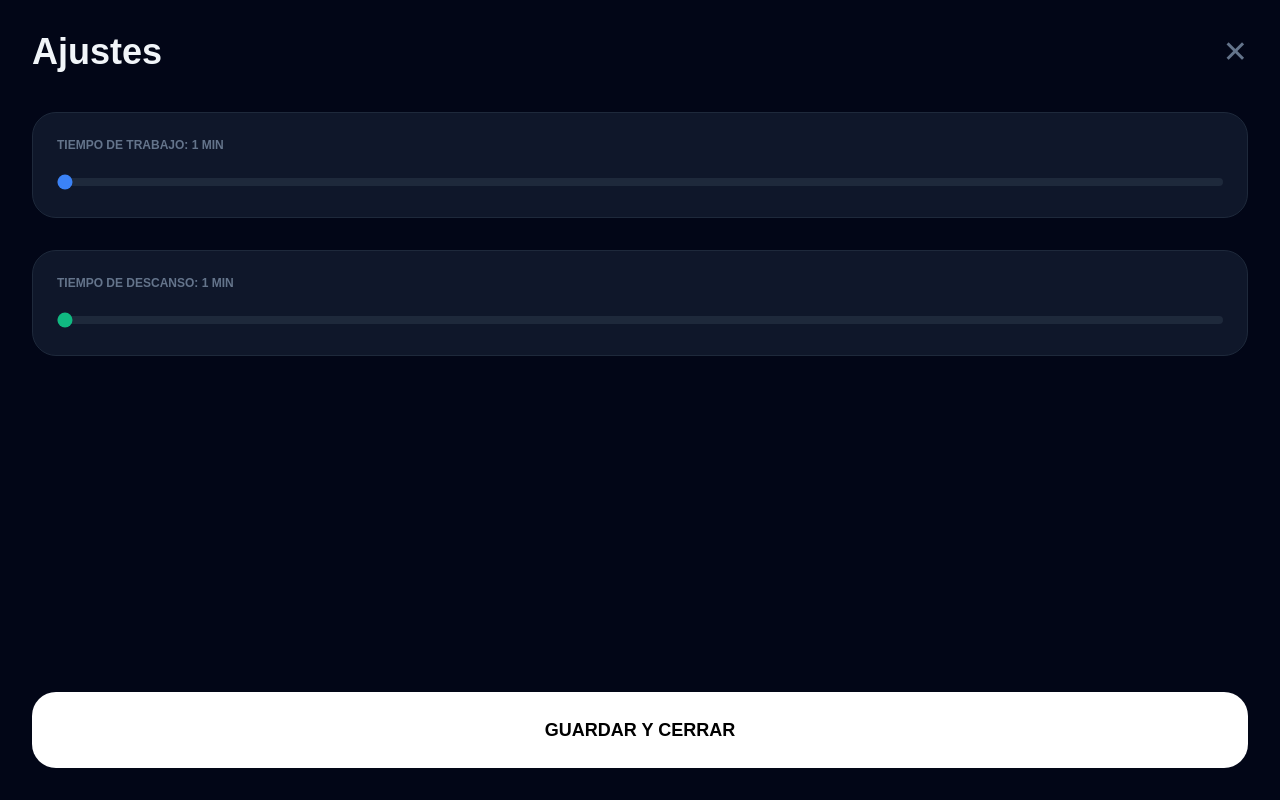
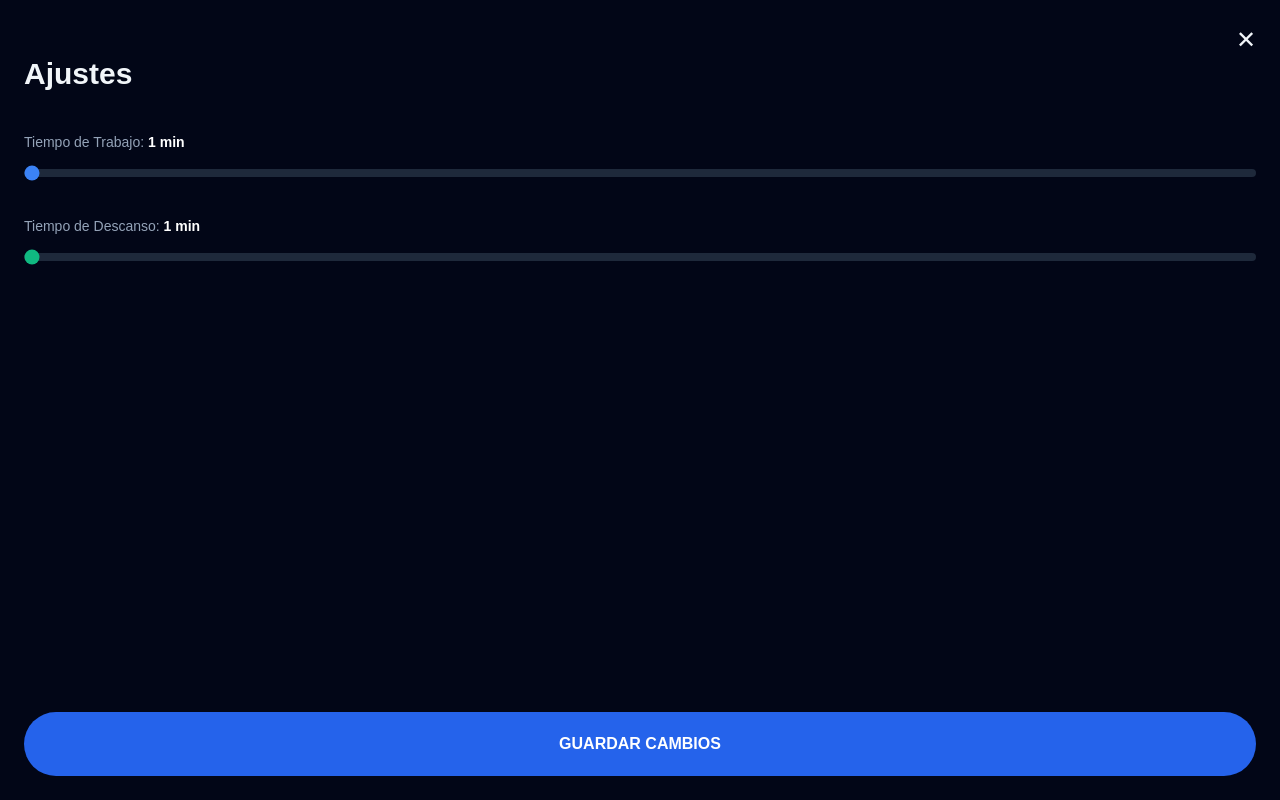
Before and after one commit to FdR81/visionsana, a React (Vite) app: page / in a window 1280 px wide. Both pictures are taken after a click on the button "⚙️". Built offline with nearby package versions, Linux system fonts and the light colour scheme.

Commit message:
Update App.tsx

```diff
--- a/App.tsx
+++ b/App.tsx
@@ -1,51 +1,50 @@
 import React, { useState, useEffect, useCallback, useRef } from 'react';
 import { TimerStatus, UserSettings, EyeTip } from './types';
 
+const LOCAL_TIPS: EyeTip[] = [
+  { title: "Regla 20-20-20", description: "Cada 20 minutos, mira algo a 6 metros durante 20 segundos." },
+  { title: "Parpadeo consciente", description: "Intenta parpadear más seguido para mantener tus ojos hidratados." },
+  { title: "Brillo de pantalla", description: "Ajusta el brillo de tu monitor para que coincida con la luz de tu habitación." },
+  { title: "Distancia adecuada", description: "Mantén tu pantalla a unos 50-60 cm de distancia de tus ojos." }
+];
+
 const App: React.FC = () => {
   const [status, setStatus] = useState<TimerStatus>(TimerStatus.IDLE);
-  const [timeLeft, setTimeLeft] = useState(1 * 60);
+  const [timeLeft, setTimeLeft] = useState(1 * 60); // Ahora inicia en 1 min por defecto
   const [isAlarmActive, setIsAlarmActive] = useState(false);
   const [settings, setSettings] = useState<UserSettings>(() => {
     const saved = localStorage.getItem('visionSanaSettings');
     return saved ? JSON.parse(saved) : {
-      workDuration: 1, breakDuration: 1, notificationsEnabled: true,
-      soundEnabled: true, vibrationEnabled: true
+      workDuration: 1, // Valor inicial cambiado a 1
+      breakDuration: 1,
+      notificationsEnabled: true,
+      soundEnabled: true,
+      vibrationEnabled: true
     };
   });
 
+  const [currentTip, setCurrentTip] = useState<EyeTip | null>(LOCAL_TIPS[0]);
   const [isSettingsOpen, setIsSettingsOpen] = useState(false);
   const timerRef = useRef<any>(null);
   const audioRef = useRef<HTMLAudioElement | null>(null);
 
-  // Inicialización de sonidos y permisos
   useEffect(() => {
     audioRef.current = new Audio('https://assets.mixkit.co/active_storage/sfx/2869/2869-preview.mp3');
     audioRef.current.loop = true;
+  }, []);
 
-    if ("Notification" in window && Notification.permission !== "granted") {
-      Notification.requestPermission();
-    }
-  }, []);
+  const getRandomTip = () => {
+    const randomIndex = Math.floor(Math.random() * LOCAL_TIPS.length);
+    setCurrentTip(LOCAL_TIPS[randomIndex]);
+  };
 
   const startAlarm = useCallback(() => {
     setIsAlarmActive(true);
-
-    // 1. Sonido en bucle
     if (settings.soundEnabled && audioRef.current) {
-      audioRef.current.play().catch(() => console.log("Interacción requerida"));
+      audioRef.current.play().catch(e => console.log("Permiso de audio requerido"));
     }
-
-    // 2. Vibración fuerte (Patrón: vibra 1s, para 0.2s, vibra 1s...)
     if (settings.vibrationEnabled && navigator.vibrate) {
-      navigator.vibrate([1000, 200, 1000, 200, 1000, 200, 1000]);
-    }
-
-    // 3. Notificación de sistema (para cuando la app está en segundo plano)
-    if (Notification.permission === "granted") {
-      new Notification("¡DESCANSO ACTIVO!", {
-        body: "Es momento de mirar lejos por un minuto.",
-        tag: "vision-sana-alert"
-      });
+      navigator.vibrate([500, 200, 500, 200, 500]);
     }
   }, [settings]);
 
@@ -71,9 +70,11 @@ const App: React.FC = () => {
             startAlarm();
             if (status === TimerStatus.RUNNING) {
               setStatus(TimerStatus.BREAK);
+              getRandomTip();
               return settings.breakDuration * 60;
             } else {
               setStatus(TimerStatus.RUNNING);
+              getRandomTip();
               return settings.workDuration * 60;
             }
           }
@@ -93,73 +94,68 @@ const App: React.FC = () => {
   };
 
   return (
-    <div className="min-h-screen bg-slate-950 text-slate-100 flex flex-col items-center p-6 relative">
-
-      {/* ALERTA VISUAL ROJA (Cubre toda la pantalla) */}
+    <div className="min-h-screen bg-slate-950 text-slate-100 flex flex-col items-center p-6">
       {isAlarmActive && (
-        <div className="fixed inset-0 z-[999] bg-red-600 flex flex-col items-center justify-center p-6 text-center animate-pulse">
-          <div className="text-8xl mb-6">👁️‍🗨️</div>
-          <h2 className="text-5xl font-black text-white mb-4 uppercase italic">¡DESCANSA!</h2>
-          <p className="text-white text-xl font-bold mb-10">Mira a 6 metros de distancia</p>
-          <button
-            onClick={stopAlarm}
-            className="w-full max-w-sm py-10 bg-white text-red-600 rounded-[3rem] font-black text-3xl shadow-2xl active:scale-95 transition-transform"
-          >
-            ENTENDIDO
+        <div className="fixed inset-0 z-[200] bg-red-600 flex flex-col items-center justify-center p-6 animate-pulse">
+          <h2 className="text-5xl font-black text-white text-center mb-8">¡TIEMPO!</h2>
+          <button onClick={stopAlarm} className="w-full max-w-xs py-8 bg-white text-red-600 rounded-[2rem] font-black text-xl uppercase">
+            Detener Alarma
           </button>
         </div>
       )}
 
-      {/* INTERFAZ NORMAL */}
-      <header className="w-full max-w-md flex justify-between items-center py-6">
-        <h1 className="text-2xl font-black italic text-blue-500 tracking-tighter">VisiónSana</h1>
-        <button onClick={() => setIsSettingsOpen(true)} className="p-3 bg-slate-900 rounded-2xl border border-slate-800">⚙️</button>
+      <header className="w-full max-w-md flex justify-between items-center py-4 mb-8">
+        <h1 className="text-xl font-black italic text-blue-500">VisiónSana</h1>
+        <button onClick={() => setIsSettingsOpen(true)} className="p-2 bg-slate-900 rounded-xl">⚙️</button>
       </header>
 
-      <main className="w-full max-w-md flex flex-col items-center mt-10">
-        <div className="relative w-72 h-72 rounded-full bg-slate-900 flex flex-col items-center justify-center border-8 border-slate-950 shadow-2xl overflow-hidden">
-          <div className={`absolute inset-0 opacity-10 ${status === TimerStatus.BREAK ? 'bg-emerald-500' : 'bg-blue-500'}`}></div>
-          <span className="text-7xl font-black font-mono tracking-tighter z-10">{formatTime(timeLeft)}</span>
-          <span className="text-sm font-bold uppercase tracking-[0.3em] text-blue-400 mt-2 z-10">
-            {status === TimerStatus.BREAK ? 'Relájate' : 'Trabajando'}
-          </span>
+      <main className="w-full max-w-md flex flex-col items-center gap-10">
+        <div className="w-64 h-64 rounded-full bg-slate-900 shadow-xl flex flex-col items-center justify-center border-4 border-blue-500/20">
+          <span className="text-6xl font-black font-mono">{formatTime(timeLeft)}</span>
+          <div className="text-[10px] font-bold uppercase tracking-widest mt-2 text-blue-400">
+            {status === TimerStatus.BREAK ? 'Descanso' : 'Trabajo'}
+          </div>
         </div>
 
         <button
           onClick={() => status === TimerStatus.IDLE ? setStatus(TimerStatus.RUNNING) : setStatus(TimerStatus.IDLE)}
-          className={`mt-12 w-full py-6 rounded-3xl font-black text-xl uppercase tracking-widest transition-all ${status === TimerStatus.IDLE ? 'bg-blue-600 shadow-lg shadow-blue-500/40' : 'bg-slate-800 text-slate-400'}`}
+          className={`w-full py-5 rounded-[2rem] font-black uppercase tracking-widest ${status === TimerStatus.IDLE ? 'bg-blue-600' : 'bg-slate-800'}`}
         >
-          {status === TimerStatus.IDLE ? 'Comenzar Ciclo' : 'Reiniciar'}
+          {status === TimerStatus.IDLE ? 'Comenzar' : 'Reiniciar'}
         </button>
       </main>
 
-      <footer className="mt-auto mb-4">
-        <p className="text-[10px] font-medium text-slate-600 uppercase tracking-[0.2em]">
-          Aplicación creada para Magalí
-        </p>
-      </footer>
-
-      {/* PANEL DE CONFIGURACIÓN */}
       {isSettingsOpen && (
-        <div className="fixed inset-0 z-[100] bg-slate-950 p-8 flex flex-col">
-           <div className="flex justify-between items-center mb-10">
-             <h2 className="text-4xl font-black">Ajustes</h2>
-             <button onClick={() => setIsSettingsOpen(false)} className="text-3xl text-slate-500">✕</button>
-           </div>
-
+        <div className="fixed inset-0 z-50 bg-slate-950 p-6 flex flex-col">
+           <button onClick={() => setIsSettingsOpen(false)} className="self-end text-2xl">✕</button>
+           <h2 className="text-3xl font-black mb-10">Ajustes</h2>
            <div className="space-y-8">
-              <div className="bg-slate-900 p-6 rounded-3xl border border-slate-800">
-                <label className="block text-xs font-black text-slate-500 mb-4 uppercase">Tiempo de Trabajo: {settings.workDuration} min</label>
-                <input type="range" min="1" max="60" value={settings.workDuration} onChange={(e) => setSettings({...settings, workDuration: parseInt(e.target.value)})} className="w-full h-2 bg-slate-800 rounded-lg appearance-none accent-blue-500" />
+              <div>
+                <label className="block text-sm mb-2 text-slate-400">Tiempo de Trabajo: <span className="text-white font-bold">{settings.workDuration} min</span></label>
+                <input
+                  type="range"
+                  min="1"
+                  max="60"
+                  step="1"
+                  value={settings.workDuration}
+                  onChange={(e) => setSettings({...settings, workDuration: parseInt(e.target.value)})}
+                  className="w-full h-2 bg-slate-800 rounded-lg appearance-none accent-blue-500"
+                />
               </div>
-
-              <div className="bg-slate-900 p-6 rounded-3xl border border-slate-800">
-                <label className="block text-xs font-black text-slate-500 mb-4 uppercase">Tiempo de Descanso: {settings.breakDuration} min</label>
-                <input type="range" min="1" max="10" value={settings.breakDuration} onChange={(e) => setSettings({...settings, breakDuration: parseInt(e.target.value)})} className="w-full h-2 bg-slate-800 rounded-lg appearance-none accent-emerald-500" />
+              <div>
+                <label className="block text-sm mb-2 text-slate-400">Tiempo de Descanso: <span className="text-white font-bold">{settings.breakDuration} min</span></label>
+                <input
+                  type="range"
+                  min="1"
+                  max="10"
+                  step="1"
+                  value={settings.breakDuration}
+                  onChange={(e) => setSettings({...settings, breakDuration: parseInt(e.target.value)})}
+                  className="w-full h-2 bg-slate-800 rounded-lg appearance-none accent-emerald-500"
+                />
               </div>
            </div>
-
-           <button onClick={() => setIsSettingsOpen(false)} className="mt-auto w-full py-6 bg-white text-black rounded-3xl font-black text-lg uppercase">Guardar y Cerrar</button>
+           <button onClick={() => setIsSettingsOpen(false)} className="mt-auto w-full py-5 bg-blue-600 text-white rounded-[2rem] font-black uppercase">Guardar Cambios</button>
         </div>
       )}
     </div>
```
